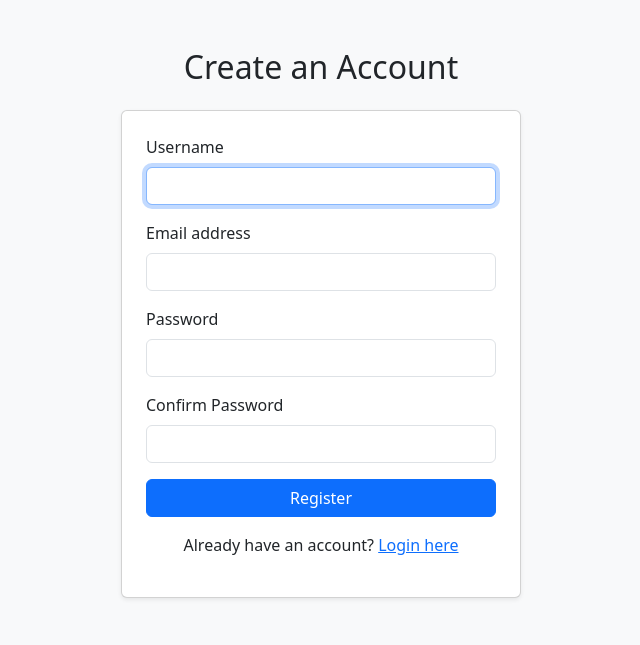
After one commit to Lennon2006/clicknbuy, a Flask app: page /register in a window 1280 px wide. The commit adds this page. Shown: the top 645 px of the page, without its empty margins (319-959 px from the left). Run offline with Flask 3, Linux system fonts and the light colour scheme.

Commit message:
Add user authentication and user-linked ads

```diff
--- /dev/null
+++ b/Templates/register.html
@@ -0,0 +1,59 @@
+<!-- templates/register.html -->
+<!DOCTYPE html>
+<html lang="en">
+<head>
+  <meta charset="UTF-8" />
+  <meta name="viewport" content="width=device-width, initial-scale=1" />
+  <title>Register - Click N Buy</title>
+  <link href="https://cdn.jsdelivr.net/npm/bootstrap@5.3.3/dist/css/bootstrap.min.css" rel="stylesheet" />
+</head>
+<body class="bg-light">
+  <div class="container py-5">
+    <h2 class="mb-4 text-center">Create an Account</h2>
+
+    <!-- Flash messages -->
+    {% with messages = get_flashed_messages(with_categories=true) %}
+      {% if messages %}
+        <div>
+          {% for category, message in messages %}
+            <div class="alert alert-{{ category }} alert-dismissible fade show" role="alert">
+              {{ message }}
+              <button type="button" class="btn-close" data-bs-dismiss="alert" aria-label="Close"></button>
+            </div>
+          {% endfor %}
+        </div>
+      {% endif %}
+    {% endwith %}
+
+    <form method="POST" action="{{ url_for('register') }}" class="card p-4 shadow-sm bg-white" style="max-width: 400px; margin: auto;">
+      <div class="mb-3">
+        <label for="username" class="form-label">Username</label>
+        <input type="text" class="form-control" id="username" name="username" required autofocus />
+      </div>
+
+      <div class="mb-3">
+        <label for="email" class="form-label">Email address</label>
+        <input type="email" class="form-control" id="email" name="email" required />
+      </div>
+
+      <div class="mb-3">
+        <label for="password" class="form-label">Password</label>
+        <input type="password" class="form-control" id="password" name="password" required />
+      </div>
+
+      <div class="mb-3">
+        <label for="confirm_password" class="form-label">Confirm Password</label>
+        <input type="password" class="form-control" id="confirm_password" name="confirm_password" required />
+      </div>
+
+      <button type="submit" class="btn btn-primary w-100">Register</button>
+
+      <p class="mt-3 text-center">
+        Already have an account? <a href="{{ url_for('login') }}">Login here</a>
+      </p>
+    </form>
+  </div>
+
+  <script src="https://cdn.jsdelivr.net/npm/bootstrap@5.3.3/dist/js/bootstrap.bundle.min.js"></script>
+</body>
+</html>
--- a/app.py
+++ b/app.py
@@ -1,30 +1,38 @@
-from flask import Flask, render_template, request, redirect, url_for
+from flask import Flask, render_template, request, redirect, url_for, session, flash
 from flask_sqlalchemy import SQLAlchemy
+from werkzeug.security import generate_password_hash, check_password_hash
+from werkzeug.utils import secure_filename
+from functools import wraps
 import os
-from werkzeug.utils import secure_filename
 
 app = Flask(__name__)
-
-# Base directory
 basedir = os.path.abspath(os.path.dirname(__file__))
 
-# Upload folder configuration
+# Config
 UPLOAD_FOLDER = os.path.join(basedir, 'static', 'uploads')
+os.makedirs(UPLOAD_FOLDER, exist_ok=True)
+ALLOWED_EXTENSIONS = {'png', 'jpg', 'jpeg', 'gif'}
 app.config['UPLOAD_FOLDER'] = UPLOAD_FOLDER
-os.makedirs(UPLOAD_FOLDER, exist_ok=True)  # Ensure folder exists
+app.config['SQLALCHEMY_DATABASE_URI'] = os.environ.get('DATABASE_URL') or 'sqlite:///' + os.path.join(basedir, 'ads.db')
+app.config['SQLALCHEMY_TRACK_MODIFICATIONS'] = False
+app.secret_key = 'replace_this_with_a_strong_random_secret_key'
 
-# Allowed extensions
-ALLOWED_EXTENSIONS = {'png', 'jpg', 'jpeg', 'gif'}
-
-# Database configuration
-# Use environment variable for production DB path, fallback to local sqlite
-app.config['SQLALCHEMY_DATABASE_URI'] = os.environ.get('DATABASE_URL') or \
-    'sqlite:///' + os.path.join(basedir, 'ads.db')
-
-app.config['SQLALCHEMY_TRACK_MODIFICATIONS'] = False
 db = SQLAlchemy(app)
 
 # Models
+class User(db.Model):
+    id = db.Column(db.Integer, primary_key=True)
+    username = db.Column(db.String(80), unique=True, nullable=False)
+    email = db.Column(db.String(120), unique=True, nullable=False)
+    password_hash = db.Column(db.String(128), nullable=False)
+    ads = db.relationship('Ad', backref='owner', lazy=True)
+
+    def set_password(self, password):
+        self.password_hash = generate_password_hash(password)
+
+    def check_password(self, password):
+        return check_password_hash(self.password_hash, password)
+
 class Ad(db.Model):
     id = db.Column(db.Integer, primary_key=True)
     title = db.Column(db.String(100))
@@ -32,6 +40,7 @@ class Ad(db.Model):
     price = db.Column(db.String(50))
     category = db.Column(db.String(50))
     contact = db.Column(db.String(100))
+    user_id = db.Column(db.Integer, db.ForeignKey('user.id'), nullable=False)
     images = db.relationship('Image', backref='ad', lazy=True, cascade="all, delete-orphan")
 
 class Image(db.Model):
@@ -39,18 +48,85 @@ class Image(db.Model):
     filename = db.Column(db.String(100), nullable=False)
     ad_id = db.Column(db.Integer, db.ForeignKey('ad.id'), nullable=False)
 
-# Create DB tables if they don't exist
 with app.app_context():
     db.create_all()
 
+# Helpers
 def allowed_file(filename):
     return '.' in filename and filename.rsplit('.', 1)[1].lower() in ALLOWED_EXTENSIONS
 
+def login_required(f):
+    @wraps(f)
+    def decorated(*args, **kwargs):
+        if 'user_id' not in session:
+            flash("Please log in first.", "warning")
+            return redirect(url_for('login'))
+        return f(*args, **kwargs)
+    return decorated
+
+# Routes
 @app.route('/')
 def home():
-    return render_template("home.html")
+    return render_template('home.html')
+
+@app.route('/register', methods=['GET', 'POST'])
+def register():
+    if request.method == 'POST':
+        username = request.form['username'].strip()
+        email = request.form['email'].strip()
+        password = request.form['password']
+        confirm = request.form['confirm_password']
+
+        if not all([username, email, password, confirm]):
+            flash("All fields required.", "danger")
+            return redirect(url_for('register'))
+        if password != confirm:
+            flash("Passwords do not match.", "danger")
+            return redirect(url_for('register'))
+        if User.query.filter_by(username=username).first():
+            flash("Username exists.", "danger")
+            return redirect(url_for('register'))
+        if User.query.filter_by(email=email).first():
+            flash("Email already used.", "danger")
+            return redirect(url_for('register'))
+
+        user = User(username=username, email=email)
+        user.set_password(password)
+        db.session.add(user)
+        db.session.commit()
+        flash("Registration successful. Please log in.", "success")
+        return redirect(url_for('login'))
+
+    return render_template('register.html')
+
+@app.route('/login', methods=['GET', 'POST'])
+def login():
+    if request.method == 'POST':
+        identifier = request.form['username_or_email']
+        password = request.form['password']
+        user = User.query.filter(
+            (User.username == identifier) | (User.email == identifier)
+        ).first()
+
+        if user and user.check_password(password):
+            session['user_id'] = user.id
+            session['username'] = user.username
+            flash("Welcome back!", "success")
+            return redirect(url_for('home'))
+        else:
+            flash("Invalid login details.", "danger")
+            return redirect(url_for('login'))
+
+    return render_template('login.html')
+
+@app.route('/logout')
+def logout():
+    session.clear()
+    flash("You have been logged out.", "info")
+    return redirect(url_for('home'))
 
 @app.route('/post', methods=['GET', 'POST'])
+@login_required
 def post_ad():
     if request.method == 'POST':
         new_ad = Ad(
@@ -58,82 +134,87 @@ def post_ad():
             description=request.form['description'],
             price=request.form['price'],
             category=request.form['category'],
-            contact=request.form['contact']
+            contact=request.form['contact'],
+            user_id=session['user_id']
         )
         db.session.add(new_ad)
         db.session.commit()
 
-        images = request.files.getlist('images')
-        for image in images:
+        for image in request.files.getlist('images'):
             if image and allowed_file(image.filename):
                 filename = secure_filename(image.filename)
-                image.save(os.path.join(app.config['UPLOAD_FOLDER'], filename))
-                new_image = Image(filename=filename, ad_id=new_ad.id)
-                db.session.add(new_image)
+                path = os.path.join(app.config['UPLOAD_FOLDER'], filename)
+                image.save(path)
+                db.session.add(Image(filename=filename, ad_id=new_ad.id))
 
         db.session.commit()
+        flash("Ad posted successfully.", "success")
         return redirect(url_for('show_ads'))
+
     return render_template('post.html')
 
 @app.route('/ads')
 def show_ads():
-    all_ads = Ad.query.all()
-    return render_template('ads.html', ads=all_ads)
-
-@app.route('/delete/<int:ad_id>', methods=['POST'])
-def delete_ad(ad_id):
-    ad_to_delete = Ad.query.get_or_404(ad_id)
-    # Delete associated image files from filesystem
-    for img in ad_to_delete.images:
-        try:
-            os.remove(os.path.join(app.config['UPLOAD_FOLDER'], img.filename))
-        except Exception:
-            pass
-    db.session.delete(ad_to_delete)
-    db.session.commit()
-    return redirect(url_for('show_ads'))
+    ads = Ad.query.all()
+    return render_template('ads.html', ads=ads)
 
 @app.route('/edit/<int:ad_id>', methods=['GET', 'POST'])
+@login_required
 def edit_ad(ad_id):
     ad = Ad.query.get_or_404(ad_id)
+    if ad.user_id != session['user_id']:
+        flash("You do not have permission to edit this ad.", "danger")
+        return redirect(url_for('show_ads'))
 
     if request.method == 'POST':
-        # Update ad fields
         ad.title = request.form['title']
         ad.description = request.form['description']
         ad.price = request.form['price']
         ad.category = request.form['category']
         ad.contact = request.form['contact']
 
-        # Delete selected images
-        delete_image_ids = request.form.getlist('delete_images')
-        if delete_image_ids:
-            for img_id in delete_image_ids:
-                image = Image.query.get(int(img_id))
-                if image:
-                    # Remove image file from filesystem
-                    try:
-                        os.remove(os.path.join(app.config['UPLOAD_FOLDER'], image.filename))
-                    except Exception:
-                        pass
-                    # Delete image record
-                    db.session.delete(image)
+        delete_ids = request.form.getlist('delete_images')
+        for img_id in delete_ids:
+            img = Image.query.get(int(img_id))
+            if img:
+                try:
+                    os.remove(os.path.join(app.config['UPLOAD_FOLDER'], img.filename))
+                except:
+                    pass
+                db.session.delete(img)
 
-        # Add new uploaded images
-        images = request.files.getlist('images')
-        for image in images:
+        for image in request.files.getlist('images'):
             if image and allowed_file(image.filename):
                 filename = secure_filename(image.filename)
-                image.save(os.path.join(app.config['UPLOAD_FOLDER'], filename))
-                new_image = Image(filename=filename, ad_id=ad.id)
-                db.session.add(new_image)
+                path = os.path.join(app.config['UPLOAD_FOLDER'], filename)
+                image.save(path)
+                db.session.add(Image(filename=filename, ad_id=ad.id))
 
         db.session.commit()
+        flash("Ad updated.", "success")
         return redirect(url_for('show_ads'))
 
     return render_template('edit.html', ad=ad)
 
+@app.route('/delete/<int:ad_id>', methods=['POST'])
+@login_required
+def delete_ad(ad_id):
+    ad = Ad.query.get_or_404(ad_id)
+    if ad.user_id != session['user_id']:
+        flash("You do not have permission to delete this ad.", "danger")
+        return redirect(url_for('show_ads'))
+
+    for img in ad.images:
+        try:
+            os.remove(os.path.join(app.config['UPLOAD_FOLDER'], img.filename))
+        except:
+            pass
+
+    db.session.delete(ad)
+    db.session.commit()
+    flash("Ad deleted.", "info")
+    return redirect(url_for('show_ads'))
+
 if __name__ == '__main__':
-    # Bind to 0.0.0.0 and use port from env var for Render compatibility
     port = int(os.environ.get('PORT', 5000))
     app.run(host='0.0.0.0', port=port, debug=True)
```
Also changed, not shown: Templates/login.html (added, +49 -0 lines), templates/ads.html (+48 -32 lines), templates/edit.html (+12 -15 lines), templates/home.html (+17 -3 lines), templates/post.html (+22 -7 lines), ads.db, instance/ads.db (deleted).
